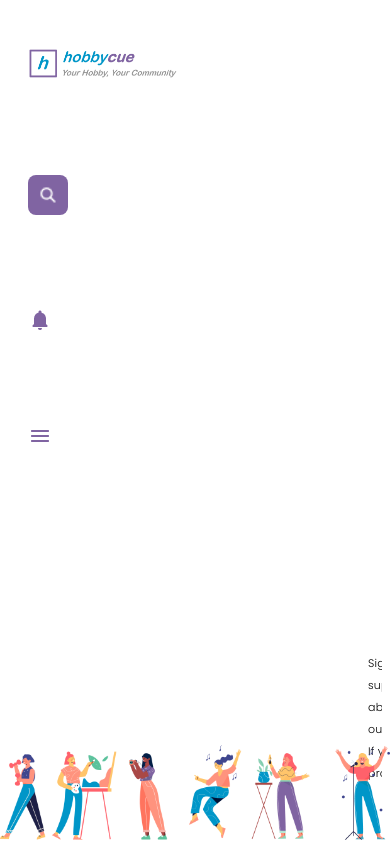
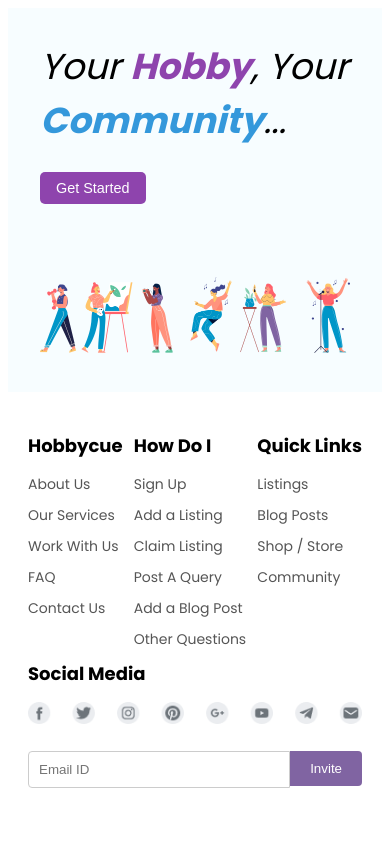
Before and after one commit to AakritiMeh/atg_task1, a React (Vite) app: page / in a window 390 px wide. Shown: the top 844 px of the page. Built offline with nearby package versions, Linux system fonts and the light colour scheme.

Commit message:
last page and footer done-errors corrected

```diff
--- a/src/App.jsx
+++ b/src/App.jsx
@@ -1,11 +1,11 @@
 
 
-import Testimonials from './pages/Testimonials'
-import AddYourOwn from './pages/AddYourOwn'
+// import Testimonials from './pages/Testimonials'
+// import AddYourOwn from './pages/AddYourOwn'
 import Lastpage from "./pages/Lastpage"
-import LandingPage from "./pages/LandingPage"
-import Navbar from "./components/Navbar"
-import Features from "./pages/Features"
+// import LandingPage from "./pages/LandingPage"
+// import Navbar from "./components/Navbar"
+// import Features from "./pages/Features"
 import Footer from "./pages/Footer"
 
 import "./App.css"
@@ -15,11 +15,11 @@ function App() {
   return (
     <>
 
-      <Navbar />
+      {/* <Navbar />
       <LandingPage />
       <Features />
       <AddYourOwn />
-      <Testimonials />
+      <Testimonials /> */}
       <Lastpage />
       <Footer />
 
--- a/src/pages/Features.jsx
+++ b/src/pages/Features.jsx
@@ -15,7 +15,7 @@ const prodDesc="Find equipment or supplies required for your hobby.  Buy, rent o
 const progDesc="Find events, meetups and workshops related to your hobby.  Register or buy tickets online.";
 const Features = () => {
     return (
-      <div className="Main">
+      <div className="FeaturesMain">
         <div className="BoxWrapper">
           <Box
             defaultImageSource={people}
--- a/src/pages/Footer.jsx
+++ b/src/pages/Footer.jsx
@@ -2,9 +2,9 @@ import social from "../assets/SocialMedia.png"
 import "../styles/Footer.css"
 const Footer = () => {
   return (
-    <div className="Main">
+    <div className="FooterMain">
         <div className="Hobbycue">
-            <div>
+            <div className="FooterHeading">
                 Hobbycue
             </div>
             <div className="c1comp">
@@ -16,7 +16,7 @@ const Footer = () => {
             </div>
         </div>
         <div className="HowDoI">
-            <div>
+            <div className="FooterHeading">
                 How Do I
             </div>
             <div className="c2comp">
@@ -29,7 +29,7 @@ const Footer = () => {
             </div>
         </div>
         <div className="QuickLinks">
-            <div>
+            <div  className="FooterHeading">
                 Quick Links
             </div>
             <div className="c3comp">
@@ -41,6 +41,7 @@ const Footer = () => {
         </div>
         <div>
             <div className="SocialMedia">
+                <div className="FooterHeading">Social Media</div>
                 <img src={social}></img>
             </div>
             <div className="InviteFriends">
--- a/src/pages/Lastpage.jsx
+++ b/src/pages/Lastpage.jsx
@@ -1,10 +1,11 @@
 import Arrow from "../assets/TopArrow.png"
 import People from "../assets/PeopleDancingComponent.png"
 import "../styles/LastPage.css"
+
 const Lastpage = () => {
   return (
-    <div className="Main">
-        <div className="Heading">
+    <div className="LastPageMain">
+        <div className="HeadingLastPage">
             <span>Your </span>
             <span className="highlight hobby">Hobby</span>
             <span>, Your </span>
@@ -20,10 +21,12 @@ const Lastpage = () => {
                 <div className="TextForArrow">Go To Top ( Ctrl + Home )</div>
             </div>
         </div>
+        <br />
 
         <div className="Image">
             <img src={People} alt="image"></img>
         </div>
+
 
     </div>
 
--- a/src/styles/Features.css
+++ b/src/styles/Features.css
@@ -48,7 +48,7 @@
 */
 
 
-.Main {
+.FeaturesMain {
     display: flex;
     flex-wrap: wrap;
     justify-content: center;
--- a/src/styles/Footer.css
+++ b/src/styles/Footer.css
@@ -1,26 +1,29 @@
-.Main {
+@import url('https://fonts.googleapis.com/css2?family=Poppins:wght@300;400;500;600;700&display=swap');
+
+.FooterMain {
     display: flex;
+    flex-wrap: wrap;
     justify-content: space-between;
     padding: 40px 20px;
-    font-family: Arial, sans-serif;
+    font-family: "Poppins";
     max-width: 1200px;
     margin: 0 auto;
 }
 
-.Hobbycue, .HowDoI, .QuickLinks {
+.HowDoI .QuickLinks .HobbyCue .SocialMedia{
     flex: 1;
+    min-width: 200px;
     margin-right: 20px;
+    margin-bottom: 30px;
 }
 
-.Hobbycue > div:first-child,
-.HowDoI > div:first-child,
-.QuickLinks > div:first-child {
+.FooterHeading {
     font-weight: bold;
     font-size: 18px;
     margin-bottom: 15px;
 }
 
-.c1comp, .c2comp, .c3comp {
+.c1comp div, .c2comp div, .c3comp div {
     display: flex;
     flex-direction: column;
 }
@@ -61,10 +64,22 @@
 
 @media (max-width: 768px) {
     .Main {
+        flex-direction: row;
+        flex-wrap: wrap;
+    }
+
+    .FooterSection {
+        flex: 1 1 calc(50% - 20px);
+    }
+}
+
+@media (max-width: 500px) {
+    .Main {
         flex-direction: column;
     }
 
-    .Hobbycue, .HowDoI, .QuickLinks {
-        margin-bottom: 30px;
+    .FooterSection {
+        flex: 1 1 100%;
+        margin-right: 0;
     }
 }
--- a/src/styles/LastPage.css
+++ b/src/styles/LastPage.css
@@ -1,110 +1,111 @@
  @import url('https://fonts.googleapis.com/css2?family=Poppins:wght@300;400;500;600;700&display=swap');
 
-.Main{
+
+
+.LastPageMain {
+  display: flex;
+  flex-direction: column;
+  align-items: center;
+  padding: 2rem;
+  max-width: 1200px;
+  margin: 0 auto;
   font-family: "Poppins";
+  background-color: #F7FDFF;
 }
 
-.Heading {
+.HeadingLastPage {
   font-size: 36px;
-    font-weight: 700;
-    color: black;
-    display: flex;
-    flex-wrap: wrap;
-    justify-content: center;
-    align-items: left;
+  line-height: 54px;
   text-align: left;
-    font-family: "Poppins";
+  margin-bottom: 1.5rem;
   font-style: italic;
-}
-
-.Heading .highlight {
-    margin: 0 4px;
-}
-
-.Heading .hobby {
-    color: #8064A2;
-}
-
-.Heading .community {
-    color: #0096C8;
-}
-
-button{
-    color:white;
-    background-color: #8064A2;
-    border-radius: 8px;
-    box-sizing: border-box;
-    box-shadow: none;
-    padding:8px, 16px, 8px, 16px;
-    gap:10px;
-    justify-content: flex-start;
-    font-family: "Poppins";
-    font-size: 20px;
-    font-weight: 600;
 
 }
 
-.ArrowUp{
-    display: flex;
-    flex-direction: column;
-    align-items: center;
-    justify-content: center;
+.highlight {
+  font-weight: bold;
 }
 
+.hobby {
+  color: #8e44ad;
+}
+
+.community {
+  color: #3498db;
+}
+
+.nextline {
+  display: flex;
+  justify-content: space-between;
+  align-items: center;
+  width: 100%;
+  margin-bottom: 2rem;
+}
+
+.Button button {
+  background-color: #8e44ad;
+  color: white;
+  border: none;
+  padding: 0.75rem 1.5rem;
+  font-size: 1rem;
+  cursor: pointer;
+  border-radius: 5px;
+}
+
+.ArrowUp {
+  display: flex;
+  flex-direction: column;;
+  align-items: center;
+}
+
+.ArrowUp img {
+  width: 60px;
+  height: 60px;
+
+}
+
+.TextForArrow {
+  font-size: 0.9rem;
+  color: #666;
+}
 
 .Image {
-    position: absolute;
-    bottom: 0;
-    left: 0;
-    right: 0;
-    text-align: center;
+  width: 100%;
+  max-width: 800px;
 }
 
 .Image img {
-    max-width: 100%;
+  width: 100%;
   height: auto;
+  border: gainsboro;
 }
-
 
 @media (max-width: 768px) {
   .Heading {
-      font-size: 28px;
+    font-size: 2rem;
+  }
+
+  .nextline {
+    flex-direction: column;
+    align-items: flex-start;
+  }
+
+  .Button {
+    margin-bottom: 1rem;
   }
 }
 
-@media (max-width: 480px) {
+@media (max-width: 500px) {
   .Heading {
-      font-size: 24px;
-    }
-}
-
-
-@media (max-width: 768px) {
-    .Heading {
-      font-size: 28px;
+    font-size: 1.5rem;
   }
 
   .Button button {
-      font-size: 16px;
-    }
-}
-
-@media (max-width: 480px) {
-    .Heading {
-      font-size: 24px;
-    }
-
-    .Button button {
-      font-size: 14px;
+    padding: 0.5rem 1rem;
+    font-size: 0.9rem;
   }
 
   .ArrowUp {
-      flex-direction: column;
-      text-align: center;
-    }
-
-    .ArrowUp img {
-      margin-right: 0;
-      margin-bottom: 10px;
+    display: none;
   }
 }
```
Lines whose indentation alone changed are shown as unchanged.
